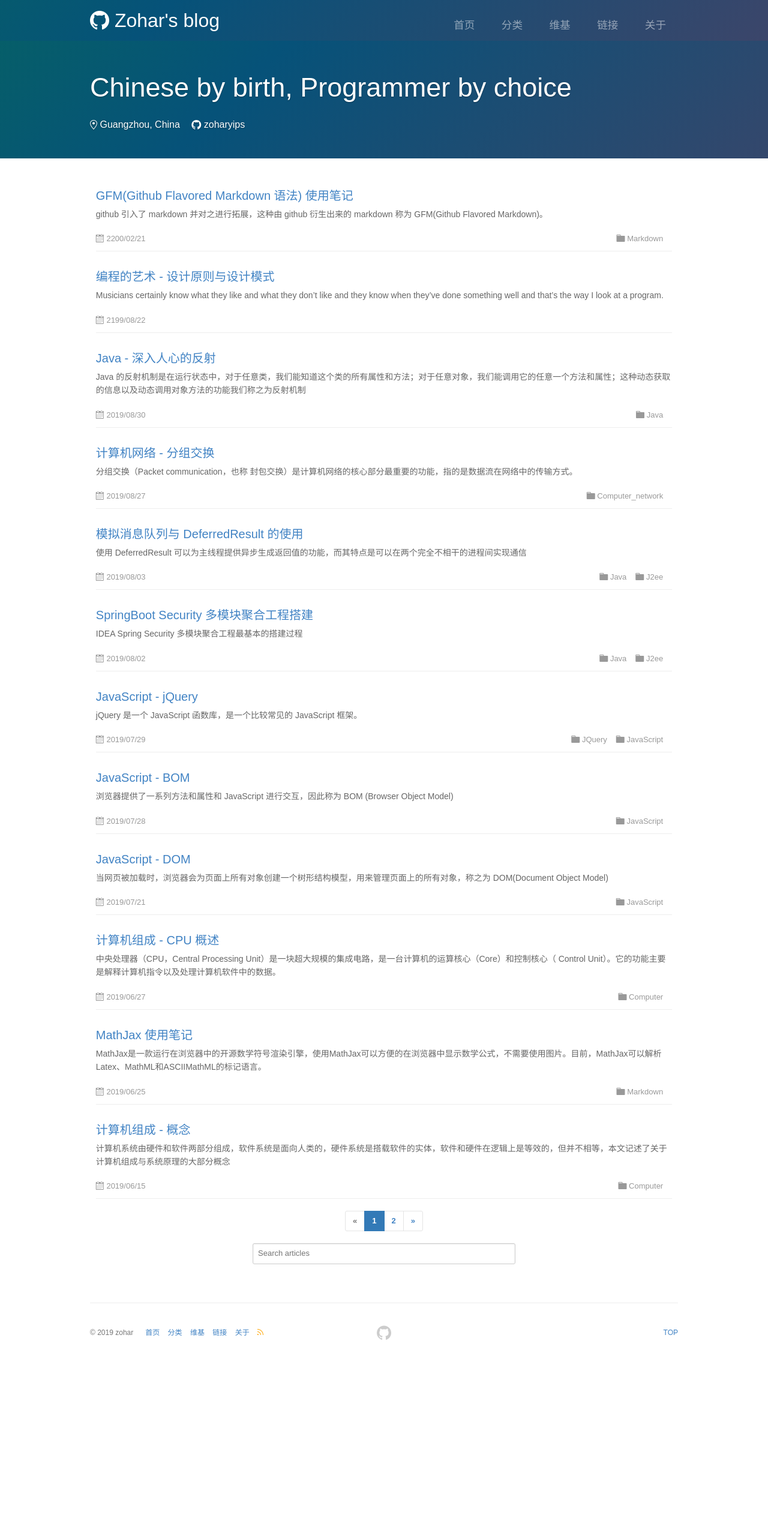
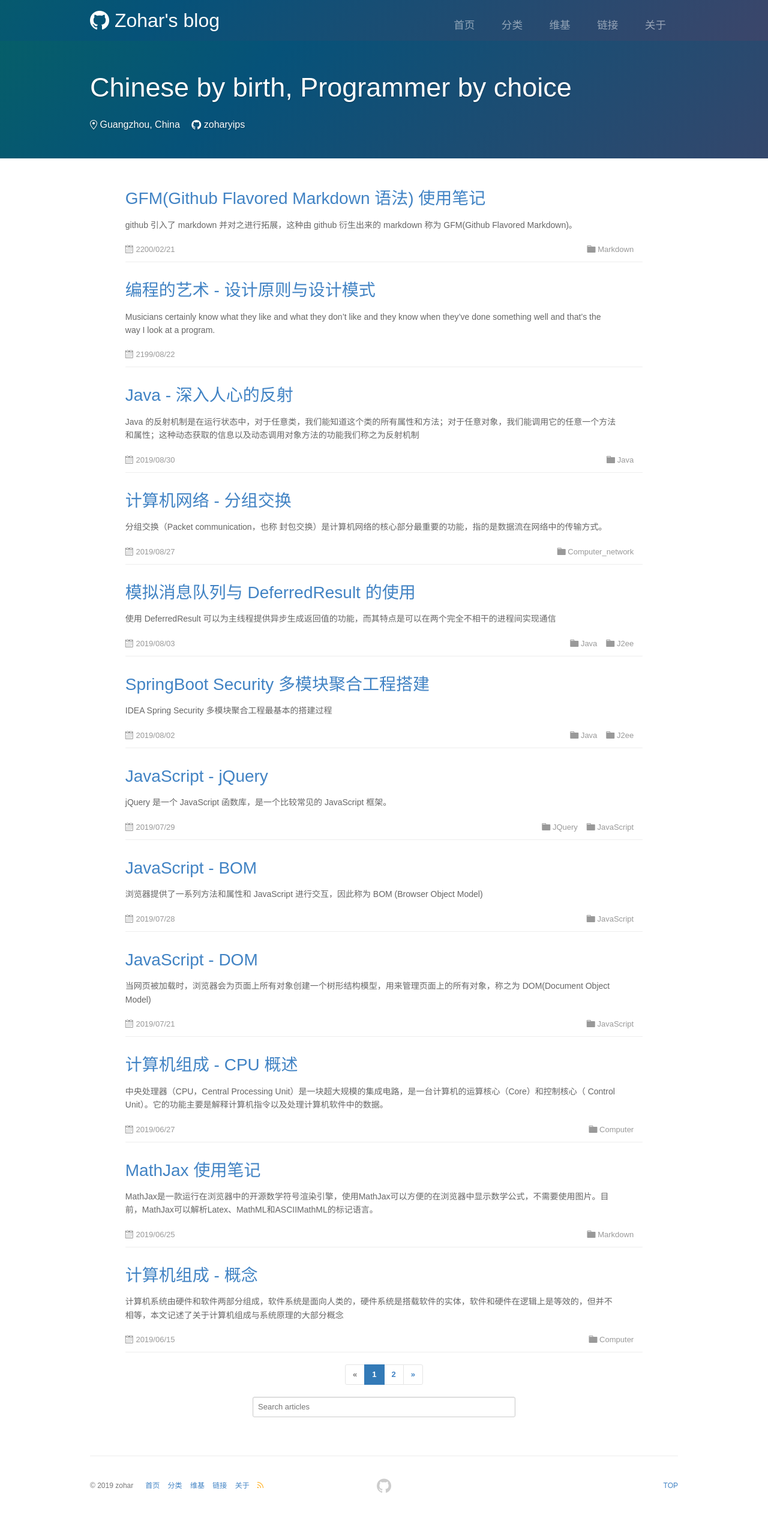
Before and after one commit to zoharyips/zoharyips.github.io, a Jekyll site: the page built from index.html, in a window 1280 px wide. Shown: the whole page at 60% size. Built offline with Jekyll 4.4.1, drawn with Linux system fonts in a browser that asks for light colours; the list of posts is cut into pages by our own code; before the commit the page ends 2270 px from its top, so only the background shows below that.

```diff
--- a/assets/css/globals/responsive.css
+++ b/assets/css/globals/responsive.css
@@ -39,6 +39,9 @@
   }
   .mobile-md-section {
     padding: 10px 0
+  }
+  .repo-list-item {
+    width: 100%;
   }
   .column,
   .one-third-column {
--- a/assets/css/sections/repo-list.css
+++ b/assets/css/sections/repo-list.css
@@ -29,7 +29,7 @@
 .repo-list-item {
   margin: auto;
   position: relative;
-  width: 98%;
+  width: 88%;
   padding: 30px 0;
   list-style: none;
   border-bottom: 1px solid #eee
@@ -37,7 +37,7 @@
 
 .repo-list-name {
   margin: 0 0 8px;
-  font-size: 20px;
+  font-size: 1.75rem;
   line-height: 1.2
 }
 
@@ -53,8 +53,8 @@
 
 .repo-list-description {
   letter-spacing: 0.5;
-  max-width: 100%;
-  margin-top: 8px;
+  max-width: 95%;
+  margin-top: 16px;
   margin-bottom: 20px;
   font-size: 14px;
   color: #666
```
